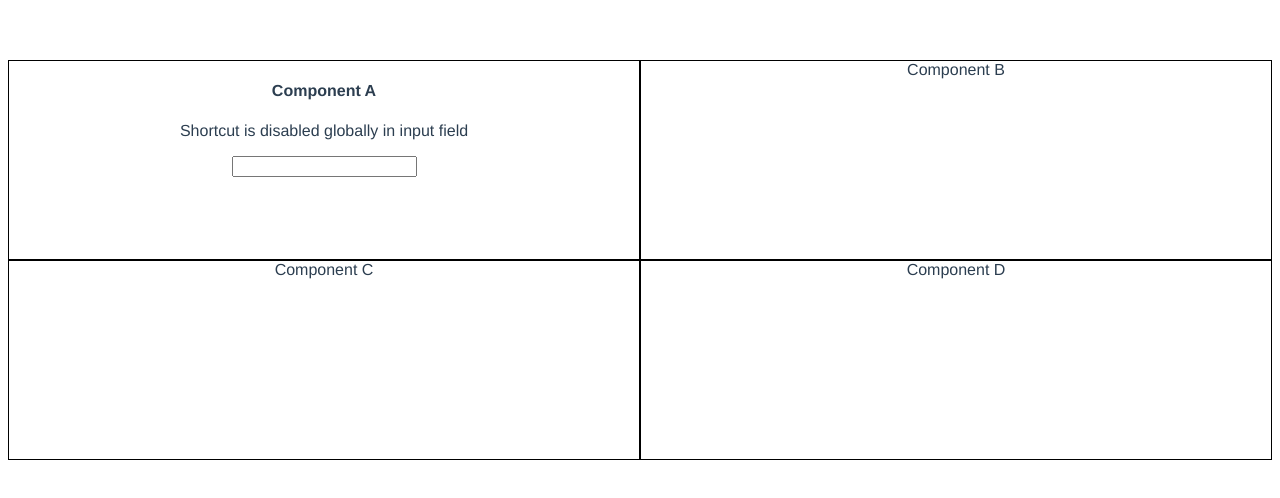
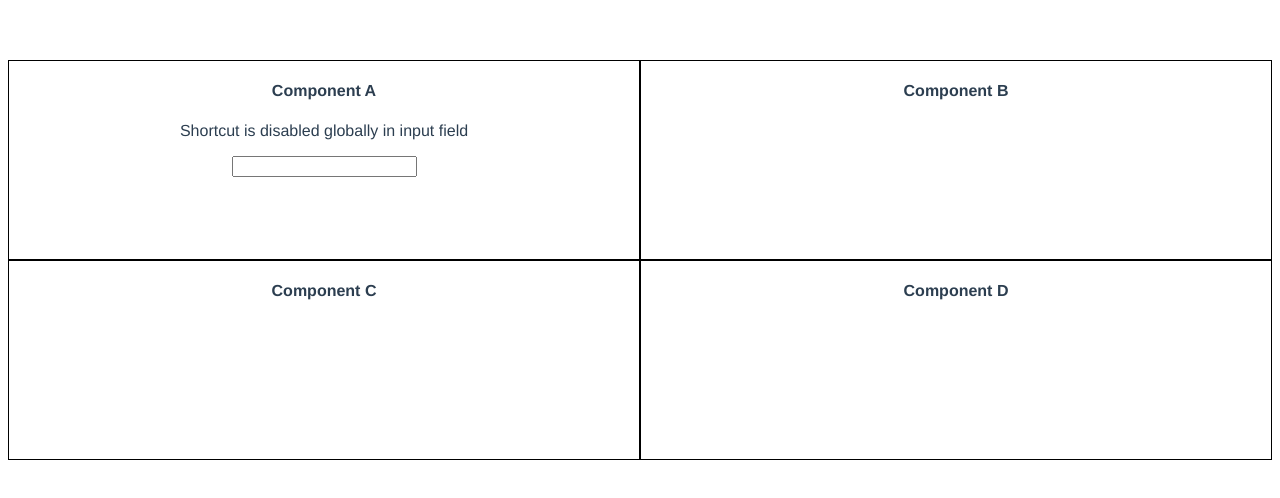
Before and after one commit to Graxi/vue2-shortcut, a Vue app: page / in a window 1280 px wide. Shown: the top 498 px of the page. Built offline with nearby package versions, Linux system fonts and the light colour scheme.

Commit message:
FEATURE: Allow shortcuts to be executed only once

```diff
--- a/src/components/Playground.vue
+++ b/src/components/Playground.vue
@@ -9,9 +9,15 @@
         <input type='text' />
       </p>
     </div>
-    <div class='component' v-shortcut-scope="'b'">Component B</div>
-    <div class='component' v-shortcut-scope="'c'">Component C</div>
-    <div class='component' v-shortcut-scope="'d'">Component D</div>
+    <div class='component' v-shortcut-scope="'b'">
+      <h4>Component B</h4>
+    </div>
+    <div class='component' v-shortcut-scope="'c'">
+      <h4>Component C</h4>
+    </div>
+    <div class='component' v-shortcut-scope="'d'">
+      <h4>Component D</h4>
+    </div>
   </div>
 </template>
 
@@ -27,7 +33,18 @@
           scope: ['a'],
           eventHandler: () => {
             console.log('pressing ctrl + c in scope a');
+            console.log('executed repeatedly');
+            console.log('*************');
           }
+        },
+        {
+          keys: ['ctrl', 'c'],
+          eventHandler: () => {
+            console.log('pressing ctrl + c in global scope');
+            console.log('executed once');
+            console.log('*************');
+          },
+          once: true
         },
         {
           keys: ['ctrl', 'a'],
--- a/src/shortcut.ts
+++ b/src/shortcut.ts
@@ -1,4 +1,9 @@
-type KeysMapToEventHandler = Map<string, Function[]>;
+type EventHandler = {
+  func: Function;
+  once?: boolean;
+}
+
+type KeysMapToEventHandler = Map<string, EventHandler[]>;
 
 type ScopeMapToShortcut = Map<string, KeysMapToEventHandler>;
 
@@ -8,6 +13,7 @@ export type CreateShortcutParams = {
   scope?: string[]; // no scope means global
   keys: Keys; // for now only consider one key combo
   eventHandler: Function;
+  once?: boolean;
 };
 
 export type Options = {
@@ -37,7 +43,7 @@ const serailizeShortcutKeys = (keys: Keys): string => {
   return copy.join('');
 };
 
-const registerKeyGroup = (registeredKeys: Set<string>, keys: Keys, keysMapToEventHandler: KeysMapToEventHandler, eventHandler: Function) => {
+const registerKeyGroup = (registeredKeys: Set<string>, keys: Keys, keysMapToEventHandler: KeysMapToEventHandler, eventHandler: Function, once: boolean=false) => {
   const serializedKeys = serailizeShortcutKeys(keys);
   registeredKeys.add(serializedKeys);
 
@@ -49,13 +55,17 @@ const registerKeyGroup = (registeredKeys: Set<string>, keys: Keys, keysMapToEven
   const eventHandlerArray = keysMapToEventHandler.get(serializedKeys);
   if (!eventHandlerArray) return;
 
-  if (eventHandlerArray.indexOf(eventHandler) == -1) {
+  const eventHandlerExists = eventHandlerArray.find(_ => _.func === eventHandler)
+  if (!eventHandlerExists) {
     // insert
-    eventHandlerArray.push(eventHandler);
+    eventHandlerArray.push({
+      func: eventHandler,
+      once
+    });
   }
 };
 
-const emitShortcut = (scopeMapToShortcut: ScopeMapToShortcut, scope: string, serializedKeys: string, e: KeyboardEvent) => {
+const emitShortcut = (scopeMapToShortcut: ScopeMapToShortcut, scope: string, serializedKeys: string, e: KeyboardEvent, blockedEventHandlers: Set<EventHandler>) => {
   const keysMapToEventHandler: KeysMapToEventHandler | undefined = scopeMapToShortcut.get(scope);
   if (!keysMapToEventHandler) return;
 
@@ -63,7 +73,11 @@ const emitShortcut = (scopeMapToShortcut: ScopeMapToShortcut, scope: string, ser
     const eventHandlerArray = keysMapToEventHandler.get(serializedKeys);
     if (!eventHandlerArray) return;
 
-    eventHandlerArray.forEach((eventHandler) => eventHandler(e));
+    eventHandlerArray.forEach((eventHandler) => {
+      if (blockedEventHandlers.has(eventHandler)) return;
+      eventHandler.func(e);
+      if (eventHandler.once) blockedEventHandlers.add(eventHandler);
+    });
   }
 };
 
@@ -98,18 +112,25 @@ export default {
     // handle keydown event
     const keys: Set<string> = new Set();
 
+    // used for eventHandler only executed once
+    const blockedEventHandlers: Set<EventHandler> = new Set();
+
     window.addEventListener('keydown', (e: KeyboardEvent) => {
       const $target = e.target as HTMLElement;
       if (excludeTags && excludeTags.includes($target.tagName.toLowerCase())) return;
       if (preventWhen && preventWhen(e)) return;
+
+      // reset blockedEventHandlers when keys are changed
+      if (!keys.has(e.key)) blockedEventHandlers.clear();
+
       keys.add(e.key.toLowerCase());
       const serializedKeys = serailizeShortcutKeys(Array.from(keys));
       if (registeredKeys.has(serializedKeys)) {
         e.preventDefault();
         // emit activeScope events
-        if (activeScope) emitShortcut(scopeMapToShortcut, activeScope, serializedKeys, e);
+        if (activeScope) emitShortcut(scopeMapToShortcut, activeScope, serializedKeys, e, blockedEventHandlers);
         // emit global scope events
-        emitShortcut(scopeMapToShortcut, GLOBAL_SCOPE, serializedKeys, e);
+        emitShortcut(scopeMapToShortcut, GLOBAL_SCOPE, serializedKeys, e, blockedEventHandlers);
       }
     });
 
@@ -120,7 +141,7 @@ export default {
       const lowerCased = e.key.toLowerCase();
       if (keys.has(lowerCased)) {
         keys.delete(lowerCased);
-        // when holding Meta key, releasing other keys would not fire keyup
+        // when holding Meta key, releasing other keys would not fire keyup until you release Meta key
         if (lowerCased === 'meta' && keys.size) keys.clear();
       }
     });
@@ -137,13 +158,13 @@ export default {
     // create a global method to register shortcuts
     Vue.createShortcuts = (shortcuts: CreateShortcutParams[]) => {
       shortcuts.forEach((shortcut: CreateShortcutParams) => {
-        const { scope, keys, eventHandler } = shortcut;
+        const { scope, keys, eventHandler, once } = shortcut;
         if (!scope) {
           // register globally
           const globalScopeMapToShortcuts = scopeMapToShortcut.get(GLOBAL_SCOPE);
           if (!globalScopeMapToShortcuts) return;
 
-          registerKeyGroup(registeredKeys, keys, globalScopeMapToShortcuts, eventHandler);
+          registerKeyGroup(registeredKeys, keys, globalScopeMapToShortcuts, eventHandler, once);
         } else {
           if (!Array.isArray(scope)) {
             console.error('Scope must be an array');
@@ -160,7 +181,7 @@ export default {
             const scopeMapToShortcuts = scopeMapToShortcut.get(s);
             if (!scopeMapToShortcuts) return;
 
-            registerKeyGroup(registeredKeys, keys, scopeMapToShortcuts, eventHandler);
+            registerKeyGroup(registeredKeys, keys, scopeMapToShortcuts, eventHandler, once);
           }
         }
       })
```
